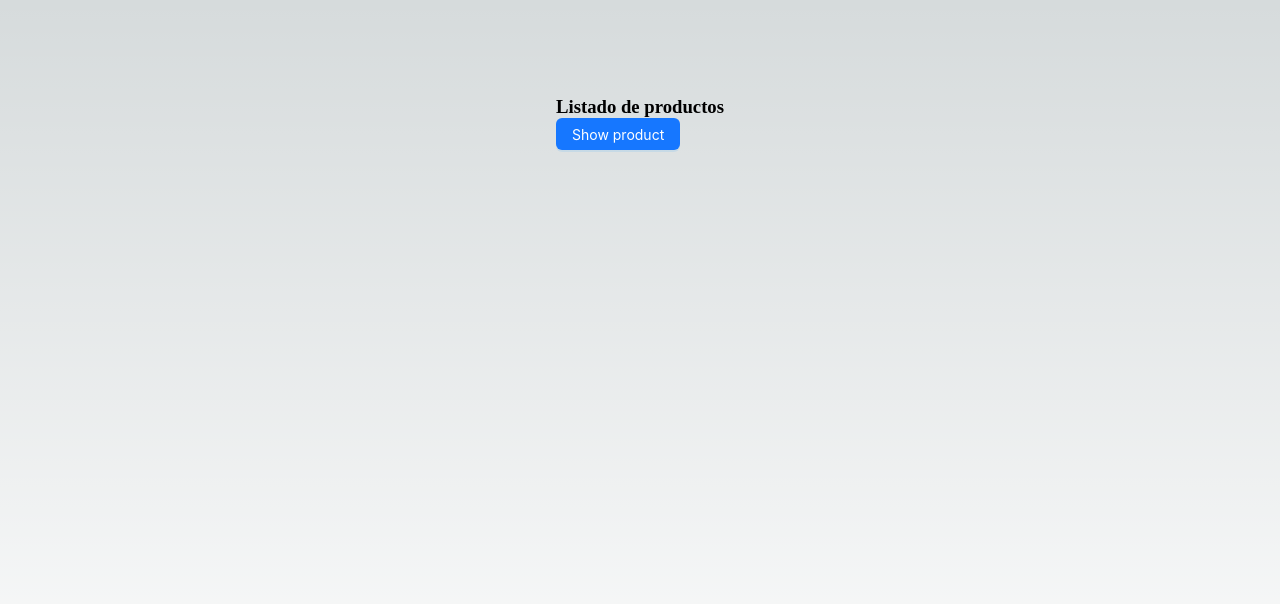
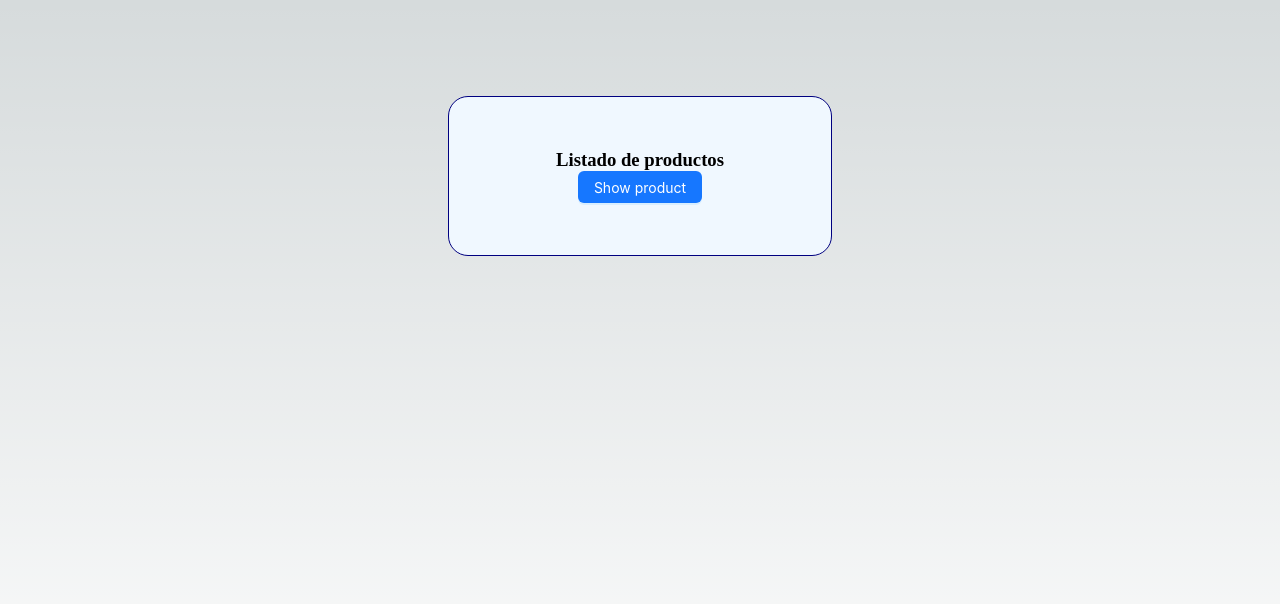
Before and after one commit to Aluonam/pt_191223, a Next.js app: page / in a window 1280 px wide. Shown: the top 604 px of the page. Built offline with nearby package versions, Linux system fonts and the light colour scheme.

Commit message:
feat: style in linea

```diff
--- a/screen/components/ProductData.jsx
+++ b/screen/components/ProductData.jsx
@@ -15,7 +15,17 @@ const ProductData = () => {
     }
 
   return (
-    <div>
+    <div style={{
+      backgroundColor:"aliceblue",
+      border:"1px solid navy",
+      borderRadius:"20px",
+      width:"30vw",
+      height:"20vh",
+      display: "flex",
+      flexDirection: "column",
+      alignItems: "center",
+      justifyContent: "center",
+    }}>
 
         <h3>Listado de productos</h3>
         <ModalANT dataAPI={dataAPI} callAPI={callAPI}></ModalANT>
```
